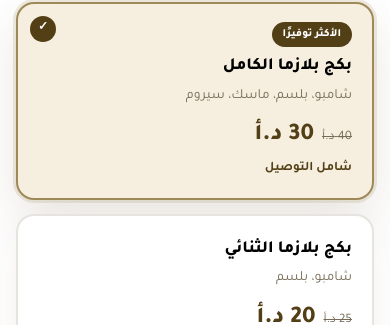
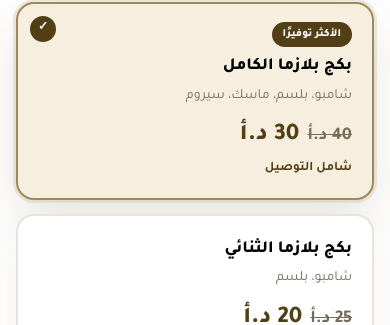
Before and after one commit to zaidismail70-spec/Landing-Page-, a plain HTML site: page index.html in a window 390 px wide. Shown: the part 527-852 px from the top of the page. Drawn offline with Linux system fonts and the light colour scheme.

Commit message:
Increase old-price typography
The crossed-out old prices (25 JOD duo, 40 JOD complete) were 13px regardless of viewport —
easy to miss as a real discount. Now clamp(18px, 1vw + 14px, 20px): 18px on phones, 20px on
desktop, matching the requested sizing exactly. The current prices (20/30 JOD, 24-40px via
--text-price) stay unchanged and clearly dominant; strikethrough, card height, alignment, and
RTL/LTR are all unaffected (single font-size/font-weight change, nothing else touched).

```diff
--- a/styles.css
+++ b/styles.css
@@ -100,7 +100,7 @@ button:focus-visible,a:focus-visible,input:focus-visible,select:focus-visible,te
 .package-includes{color:var(--color-text-muted);font-size:14px}
 .package-card .price{display:flex;align-items:baseline;gap:8px;margin-top:6px}
 .package-card .price strong{font-size:var(--text-price);color:var(--color-ink);font-weight:800}
-.package-card .price del{color:var(--color-text-muted);font-size:13px}
+.package-card .price del{color:var(--color-text-muted);font-size:clamp(18px,1vw + 14px,20px);font-weight:600}
 .delivery-line{color:var(--color-ink);font-size:13px;font-weight:700}
 
 /* =========================================================
```
